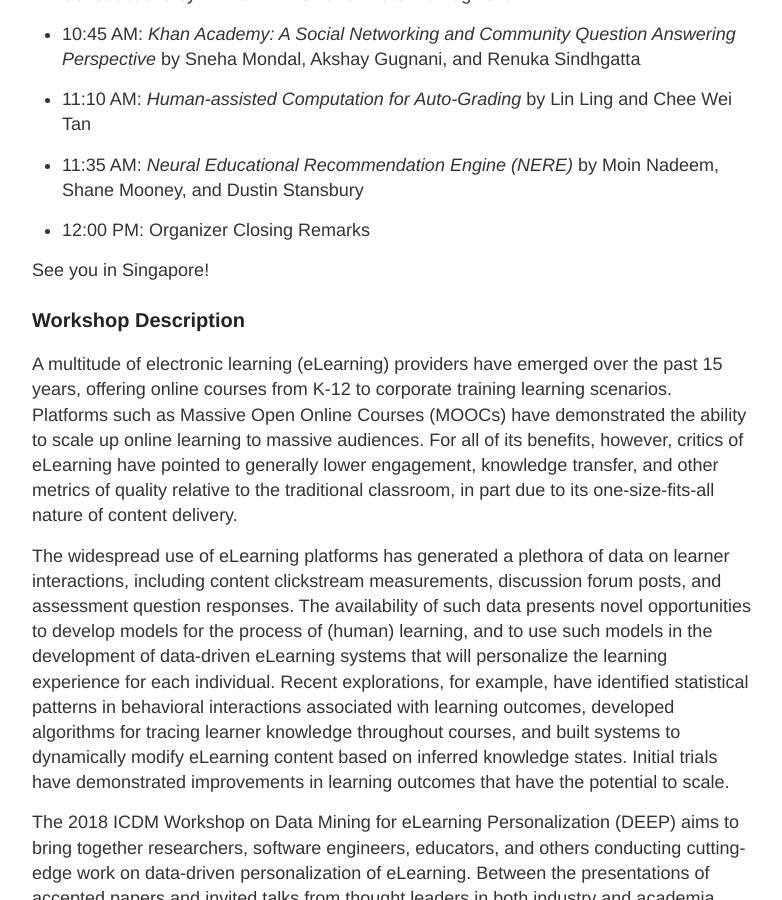
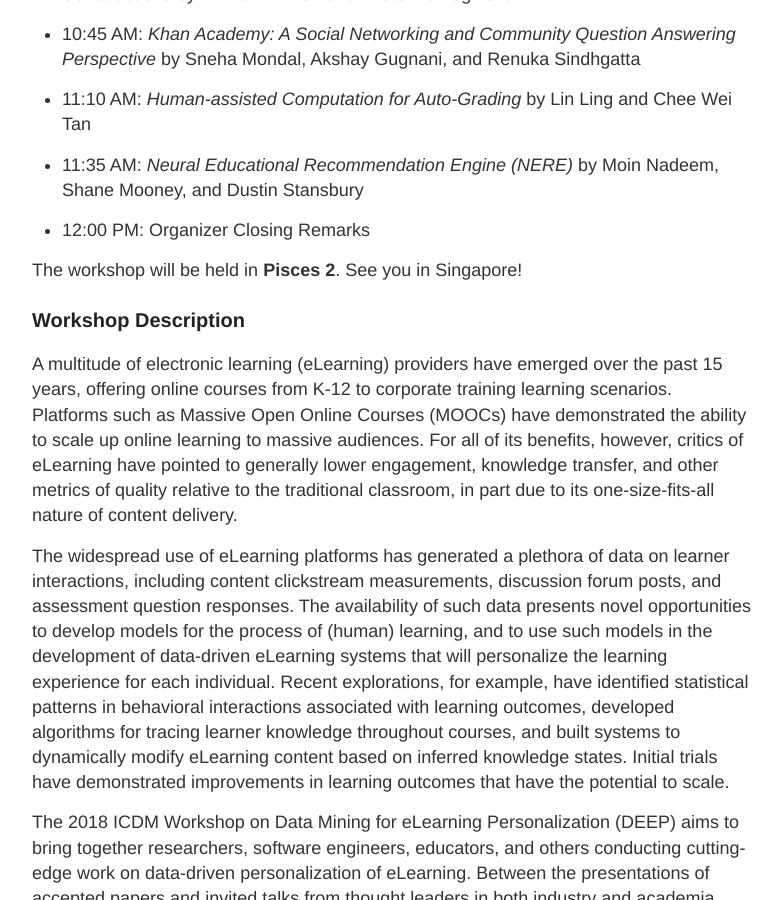
Before and after one commit to ml4ed/ml4ed.github.io, a Jekyll site: the page built from _workshops/2018-icdm-workshop.md, in a window 1280 px wide and 900 px high, scrolled down 840 px. Shown: the whole window, without its empty margins (248-1030 px from the left). Built offline with Jekyll 4.4.1, drawn with Linux system fonts in a browser that asks for light colours.

Commit message:
Update 2018-icdm-workshop.md

```diff
--- a/_workshops/2018-icdm-workshop.md
+++ b/_workshops/2018-icdm-workshop.md
@@ -31,7 +31,7 @@ Congratulations to all accepted papers! Here is the program of paper presentatio
 
 * 12:00 PM: Organizer Closing Remarks
 
-See you in Singapore!
+The workshop will be held in **Pisces 2**. See you in Singapore!
 
 
 
```
